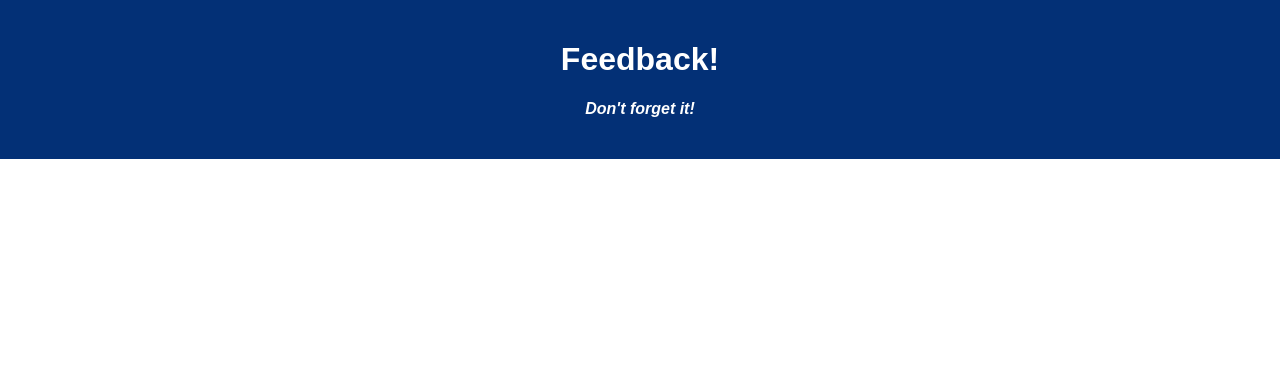
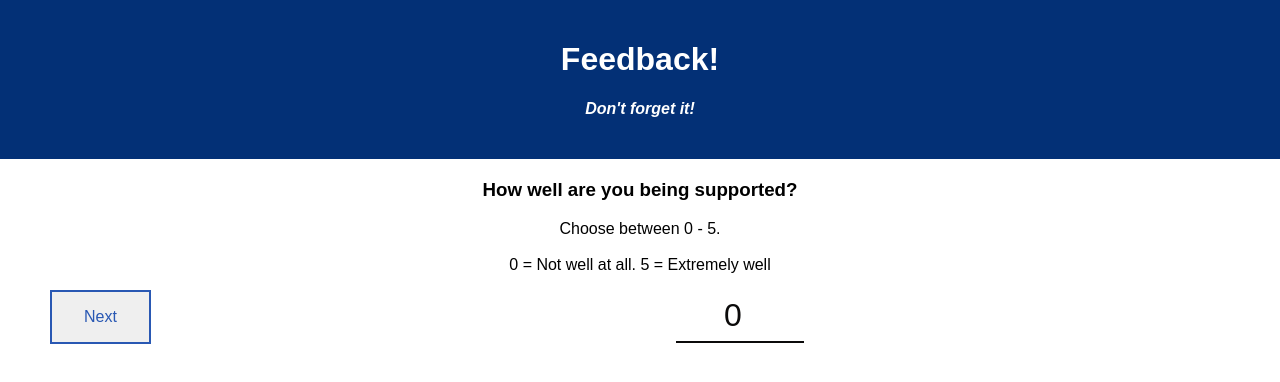
Before and after one commit to oscar-oscar/weekend-redux-feedback-loop, a React (Create React App) app: page /#/support in a window 1280 px wide. Shown: the top 382 px of the page. Built offline with nearby package versions, Linux system fonts and the light colour scheme.

Commit message:
Redux, Component and Route completed for Supported (page 3)

```diff
--- a/src/components/App/App.jsx
+++ b/src/components/App/App.jsx
@@ -4,6 +4,7 @@ import './App.css';
 import { HashRouter as Router, Route, Link } from 'react-router-dom';
 import Feeling from '../Feeling/Feeling';
 import Understanding from '../Understanding/Understanding';
+import Support from '../Support/Support';
 
 function App() {
 
@@ -23,6 +24,10 @@ function App() {
           <Understanding />
         </Route>
 
+        <Route exact path='/support'>
+          <Support />
+        </Route>
+
       </Router>
     </div>
   );
--- /dev/null
+++ b/src/components/Support/Support.jsx
@@ -0,0 +1,28 @@
+import { useSelector, useDispatch } from 'react-redux';
+import { useHistory } from 'react-router-dom';
+
+const Support = () => {
+    const history = useHistory();
+    const support = useSelector(store => store.support);
+    const dispatch = useDispatch();
+    const handleChange = (event) => {
+        dispatch({ type: 'SET_SUPPORT', payload: event.target.value });
+    }
+
+    return (
+        <>
+            <h3>How well are you being supported?</h3>
+            <p> Choose between 0 - 5.
+                <br />
+                <br />
+                0 = Not well at all.  5 = Extremely well </p>
+            <div>
+
+                <input value={support} onChange={handleChange} className="input" type="number" min={0} max={5} />
+                <button onClick={() => history.push('/comments')} className="button">Next</button>
+            </div>
+        </>
+    )
+}
+
+export default Support;
--- a/src/components/Understanding/Understanding.jsx
+++ b/src/components/Understanding/Understanding.jsx
@@ -11,14 +11,14 @@ const Understanding = () => {
 
     return (
         <>
-        <h3>How are you understanding the material?</h3>
+            <h3>How are you understanding the material?</h3>
             <p> Choose between 0 - 5.
                 <br />
                 <br />
                 0 = Not well at all.  5 = Extremely well </p>
             <div>
-            <input value={understanding} onChange={handleChange} className="input" type="number" min={0} max={5} />
-                <button onClick={() => history.push('/supported')} className="button">Next</button>
+                <input value={understanding} onChange={handleChange} className="input" type="number" min={0} max={5} />
+                <button onClick={() => history.push('/support')} className="button">Next</button>
             </div>
 
         </>
--- a/src/index.js
+++ b/src/index.js
@@ -10,7 +10,7 @@ import logger from 'redux-logger';
 //Reducers
 // default state value is empty string (may be empty array in other instances)
 // dispatch takes in action
-const feeling = (state = 0, action) => {
+const feeling = ( state = 0, action ) => {
     if (action.type === 'SET_FEELING') {
         return action.payload;
     } else if (action.type === 'CLEAR_ALL') {
@@ -19,7 +19,7 @@ const feeling = (state = 0, action) => {
     return state //returns state default value
 }
 
-const understanding = (state = 0, action) => {
+const understanding = ( state = 0, action ) => {
     if (action.type === 'SET_UNDERSTANDING') {
         return action.payload;
     } else if (action.type === 'CLEAR_ALL') {
@@ -28,6 +28,14 @@ const understanding = (state = 0, action) => {
     return state //returns state default value
 }
 
+const support = ( state = 0, action ) => {
+    if(action.type === 'SET_SUPPORT'){
+        return action.payload;
+    }else if (action.type === 'CLEAR_ALL'){
+        return ''
+    }
+    return state
+}
 
 // Redux store
 // Redux store! Keeps track of all reducers
@@ -37,7 +45,7 @@ const storeInstance = createStore(
         {
             feeling,
             understanding,
-            // support,
+            support,
             // comments,
             // flagged,
             // date,
```
Also changed, not shown: 1 other file (tests, documents, lock files or other folders).
